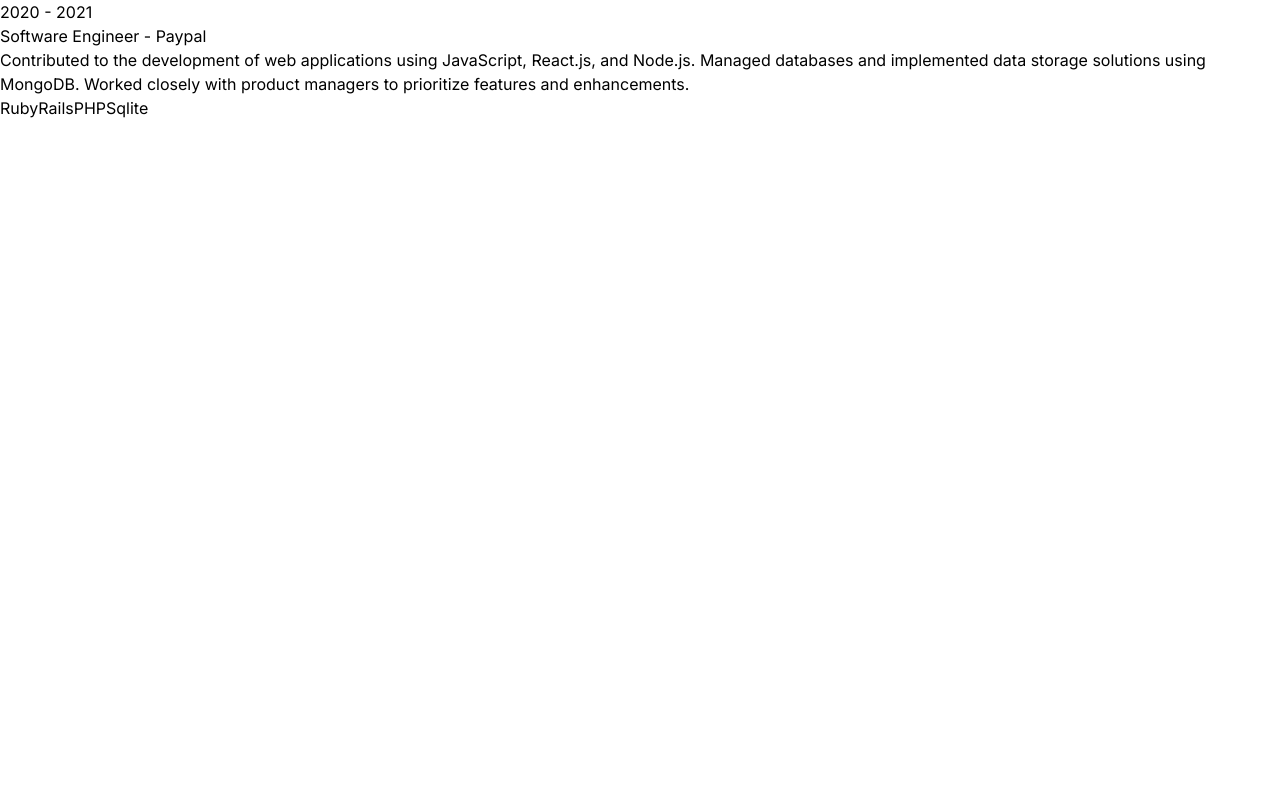
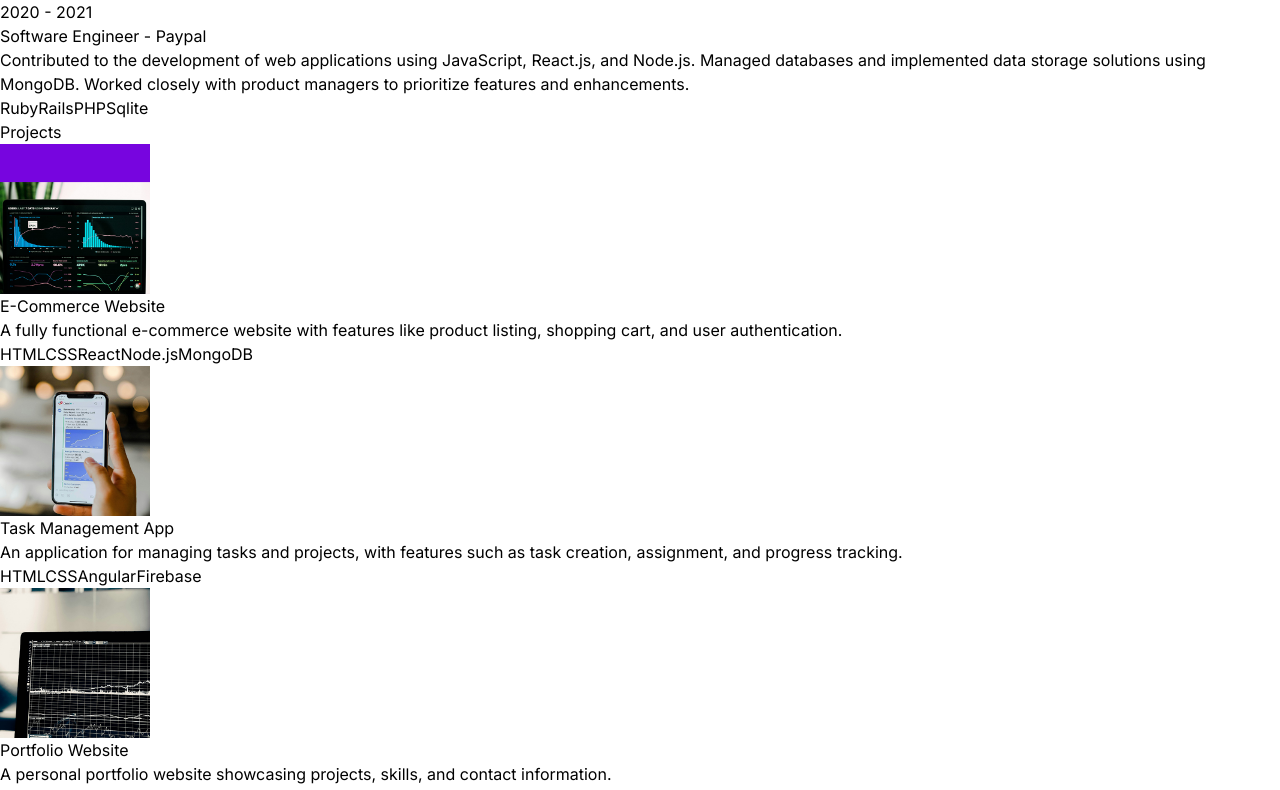
Before and after one commit to ozaenzenzen/react_portfolio_fam1, a React (Vite) app: page / in a window 1280 px wide. Shown: the part 2744-3534 px from the top of the page. Before the commit the page ends 2864 px from the top, so only its background shows below. Built offline with nearby package versions, Linux system fonts and the light colour scheme.

Commit message:
add project sections

```diff
--- a/src/App.jsx
+++ b/src/App.jsx
@@ -6,6 +6,7 @@
 import About from "./components/About";
 import Technologies from "./components/Technologies";
 import Experience from "./components/Experience";
+import Projects from "./components/Projects";
 
 function App() {
   const [count, setCount] = useState(0);
@@ -22,6 +23,7 @@
         <About />
         <Technologies />
         <Experience />
+        <Projects />
       </div>
     </div>
   );
--- /dev/null
+++ b/src/components/Projects.jsx
@@ -0,0 +1,38 @@
+import React from "react";
+import { PROJECTS } from "../constants";
+
+const Projects = () => {
+  return (
+    <div className="border-b border-neutral-900 pb-4">
+      <h1 className="my-20 text-center text-4xl">Projects</h1>
+      <div>
+        {PROJECTS.map((project, index) => (
+          <div key={index} className="mb-8 flex flex-wrap lg:justify-center">
+            <div className="w-full lg:w-1/4">
+              <img
+                src={project.image}
+                alt={project.title}
+                width={150}
+                height={150}
+              />
+            </div>
+            <div className="w-full max-w-xl lg:w-3/4">
+              <h6 className="mb-2 font-semibold">{project.title}</h6>
+              <p className="mb-4 text-neutral-400">{project.description}</p>
+              {project.technologies.map((tech, index) => (
+                <span
+                  key={index}
+                  className="mr-2 rounded bg-neutral-900 px-2 py-1 text-sm font-medium text-purple-900"
+                >
+                  {tech}
+                </span>
+              ))}
+            </div>
+          </div>
+        ))}
+      </div>
+    </div>
+  );
+};
+
+export default Projects;
```
